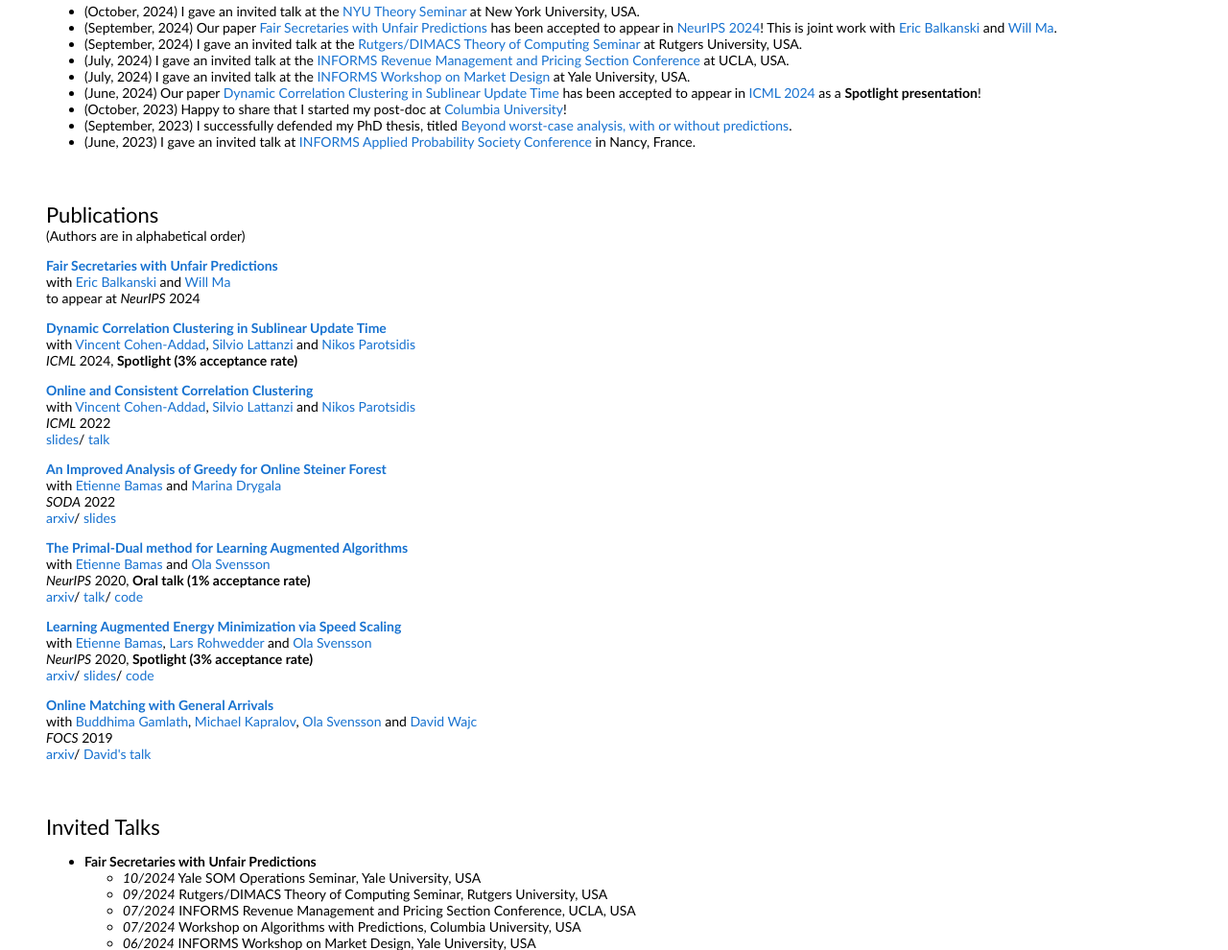
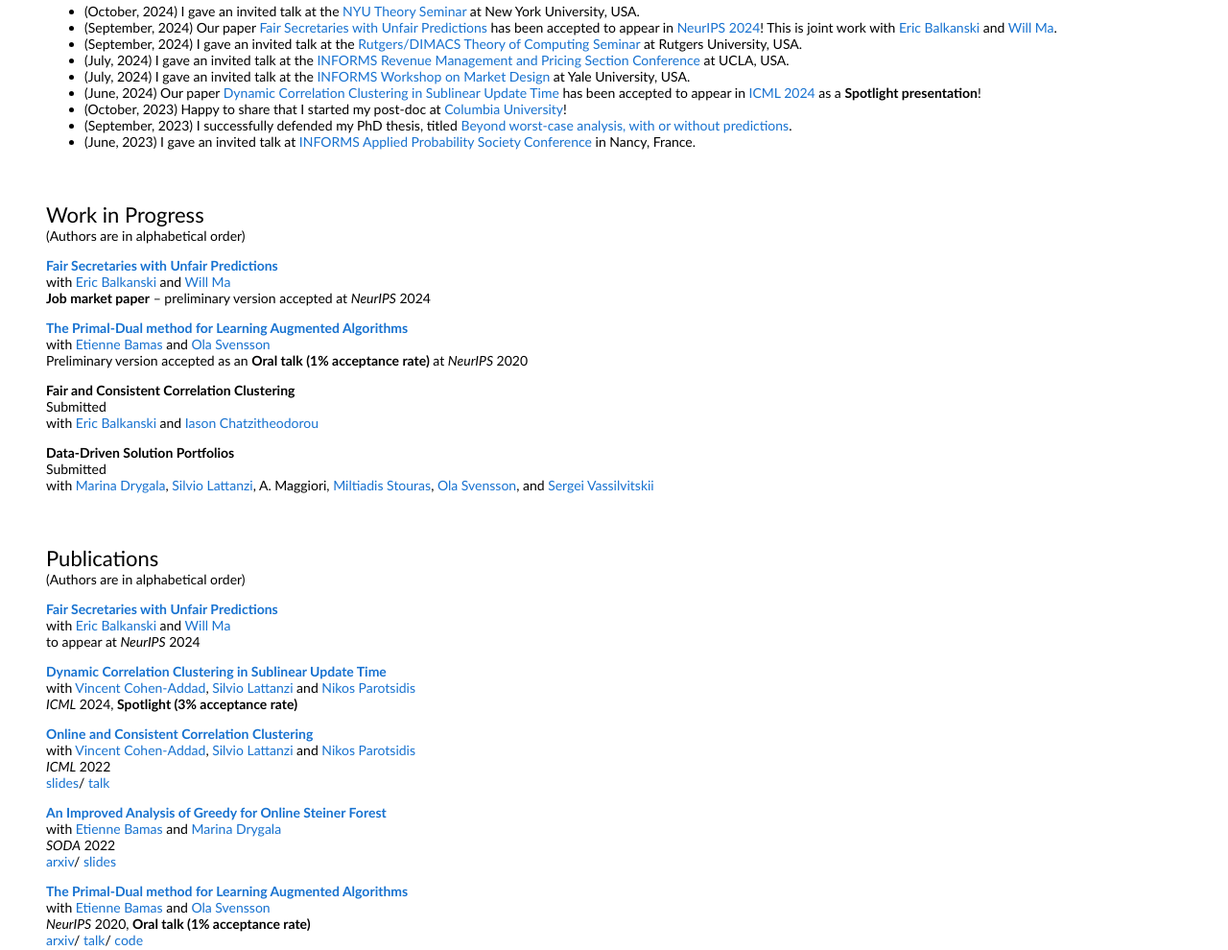
Before and after one commit to andreasr27/andreasr27.github.io, a plain HTML site: page index.html in a window 1280 px wide. Shown: the part 788-1778 px from the top of the page at 96% size. Drawn offline with Linux system fonts and the light colour scheme.

Commit message:
added work in progress

```diff
--- a/index.html
+++ b/index.html
@@ -111,6 +111,66 @@
             </td>
           </tr>
         </tbody></table>
+
+        <table style="width:100%;border:0px;border-spacing:0px;border-collapse:separate;margin-right:auto;margin-left:auto;">
+          <tbody>
+            <tr onmouseout="end_user_stop()" onmouseover="end_user_start()">
+              <td style="padding:20px;width:100%;vertical-align:middle">
+                <heading>Work in Progress</heading>
+                <br> (Authors are in alphabetical order)
+
+                <p>
+                  <a href="data/FairSecretarieswithUnfairPredictions.pdf">
+                    <papertitle>Fair Secretaries with Unfair Predictions</papertitle>
+                  </a>
+                  <br>
+                  with
+                  <a href="https://ericbalkanski.com/">Eric Balkanski</a> and
+                  <a href="https://www.columbia.edu/~wm2428/">Will Ma</a>
+                  <br>
+                  <strong>Job market paper</strong> – preliminary version accepted at <em>NeurIPS</em> 2024
+                </p>
+
+                <p>
+                  <a href="https://arxiv.org/abs/2010.11632">
+                    <papertitle>The Primal-Dual method for Learning Augmented Algorithms</papertitle>
+                  </a>
+                  <br>
+                  with
+                  <a href="https://etiennebamas.github.io">Etienne Bamas</a> and
+                  <a href="https://theory.epfl.ch/osven/">Ola Svensson</a>
+                  <br>
+                  Preliminary version accepted as an <strong>Oral talk (1% acceptance rate)</strong> at <em>NeurIPS</em> 2020
+                </p>
+
+                <p>
+                  <papertitle>Fair and Consistent Correlation Clustering</papertitle>
+                  <br>
+                  Submitted
+                  <br>
+                  with
+                  <a href="https://ericbalkanski.com">Eric Balkanski</a> and
+                  <a href="https://ieor.columbia.edu/content/iason-chatzitheodorou">Iason Chatzitheodorou</a>
+                </p>
+
+                <p>
+                  <papertitle>Data-Driven Solution Portfolios</papertitle>
+                  <br>
+                  Submitted
+                  <br>
+                  with
+                  <a href="https://people.epfl.ch/marina.drygala?lang=en">Marina Drygala</a>,
+                  <a href="https://sites.google.com/site/silviolattanzi/">Silvio Lattanzi</a>,
+                  A. Maggiori,
+                  <a href="https://people.epfl.ch/miltiadis.stouras">Miltiadis Stouras</a>,
+                  <a href="https://theory.epfl.ch/osven/">Ola Svensson</a>, and
+                  <a href="https://theory.stanford.edu/~sergei/">Sergei Vassilvitskii</a>
+                </p>
+              </td>
+            </tr>
+          </tbody>
+        </table>
+
 
         <table style="width:100%;border:0px;border-spacing:0px;border-collapse:separate;margin-right:auto;margin-left:auto;"><tbody>
           <tr onmouseout="end_user_stop()" onmouseover="end_user_start()">
```
